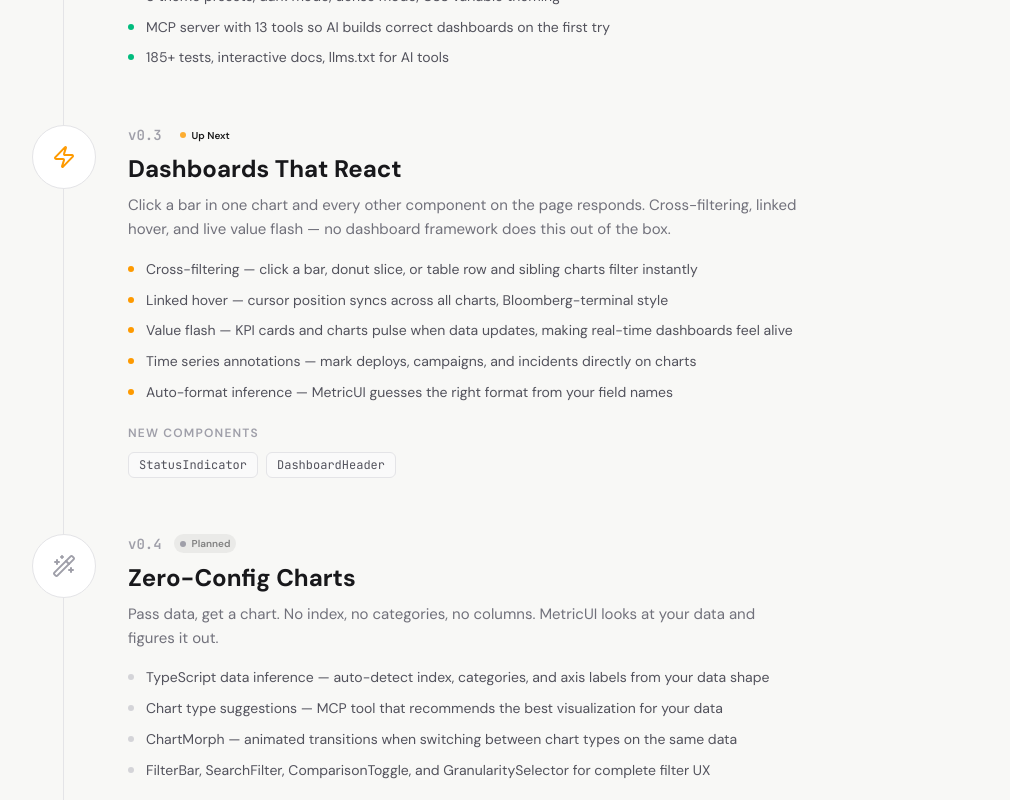
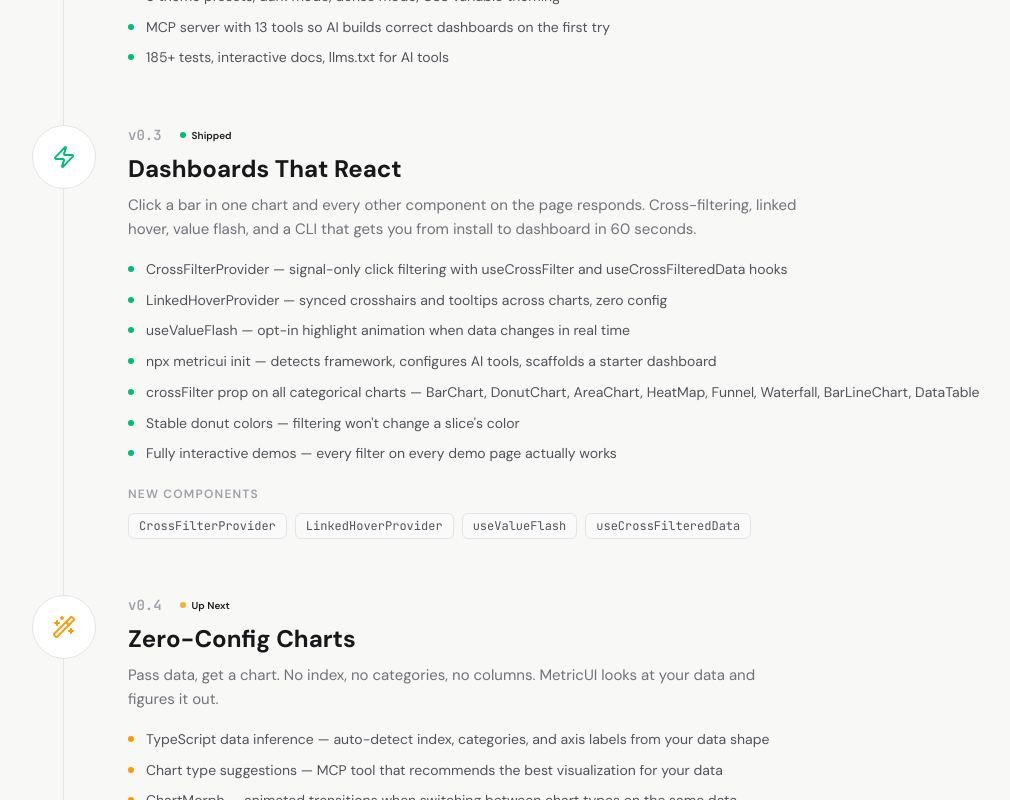
Before and after one commit to mpmcgowen/metricui, a Next.js app: page /roadmap in a window 1280 px wide. Shown: the part 680-1480 px from the top of the page, without its empty margins (120-1130 px from the left). Built offline with nearby package versions, Linux system fonts and the light colour scheme.

Commit message:
Update roadmap: mark 0.3 as shipped, 0.4 as up next
Co-Authored-By: Claude Opus 4.6 (1M context) <noreply@anthropic.com>

```diff
--- a/src/app/roadmap/page.tsx
+++ b/src/app/roadmap/page.tsx
@@ -56,24 +56,26 @@ const milestones: Milestone[] = [
     version: "0.3",
     title: "Dashboards That React",
     tagline:
-      "Click a bar in one chart and every other component on the page responds. Cross-filtering, linked hover, and live value flash — no dashboard framework does this out of the box.",
-    status: "next",
+      "Click a bar in one chart and every other component on the page responds. Cross-filtering, linked hover, value flash, and a CLI that gets you from install to dashboard in 60 seconds.",
+    status: "shipped",
     icon: Zap,
     highlights: [
-      "Cross-filtering — click a bar, donut slice, or table row and sibling charts filter instantly",
-      "Linked hover — cursor position syncs across all charts, Bloomberg-terminal style",
-      "Value flash — KPI cards and charts pulse when data updates, making real-time dashboards feel alive",
-      "Time series annotations — mark deploys, campaigns, and incidents directly on charts",
-      "Auto-format inference — MetricUI guesses the right format from your field names",
+      "CrossFilterProvider — signal-only click filtering with useCrossFilter and useCrossFilteredData hooks",
+      "LinkedHoverProvider — synced crosshairs and tooltips across charts, zero config",
+      "useValueFlash — opt-in highlight animation when data changes in real time",
+      "npx metricui init — detects framework, configures AI tools, scaffolds a starter dashboard",
+      "crossFilter prop on all categorical charts — BarChart, DonutChart, AreaChart, HeatMap, Funnel, Waterfall, BarLineChart, DataTable",
+      "Stable donut colors — filtering won't change a slice's color",
+      "Fully interactive demos — every filter on every demo page actually works",
     ],
-    newComponents: ["StatusIndicator", "DashboardHeader"],
+    newComponents: ["CrossFilterProvider", "LinkedHoverProvider", "useValueFlash", "useCrossFilteredData"],
   },
   {
     version: "0.4",
     title: "Zero-Config Charts",
     tagline:
       "Pass data, get a chart. No index, no categories, no columns. MetricUI looks at your data and figures it out.",
-    status: "planned",
+    status: "next",
     icon: Wand2,
     highlights: [
       "TypeScript data inference — auto-detect index, categories, and axis labels from your data shape",
```
